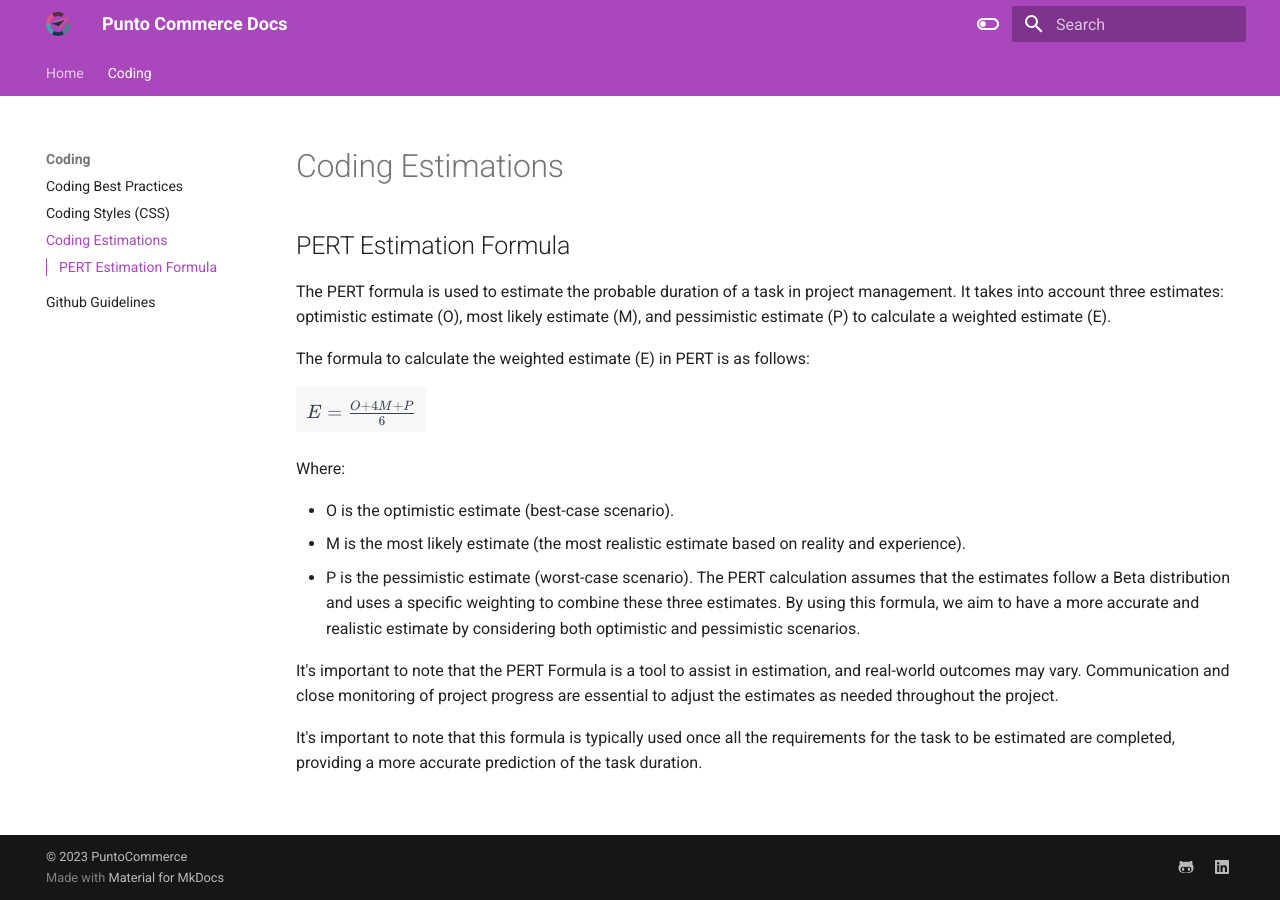
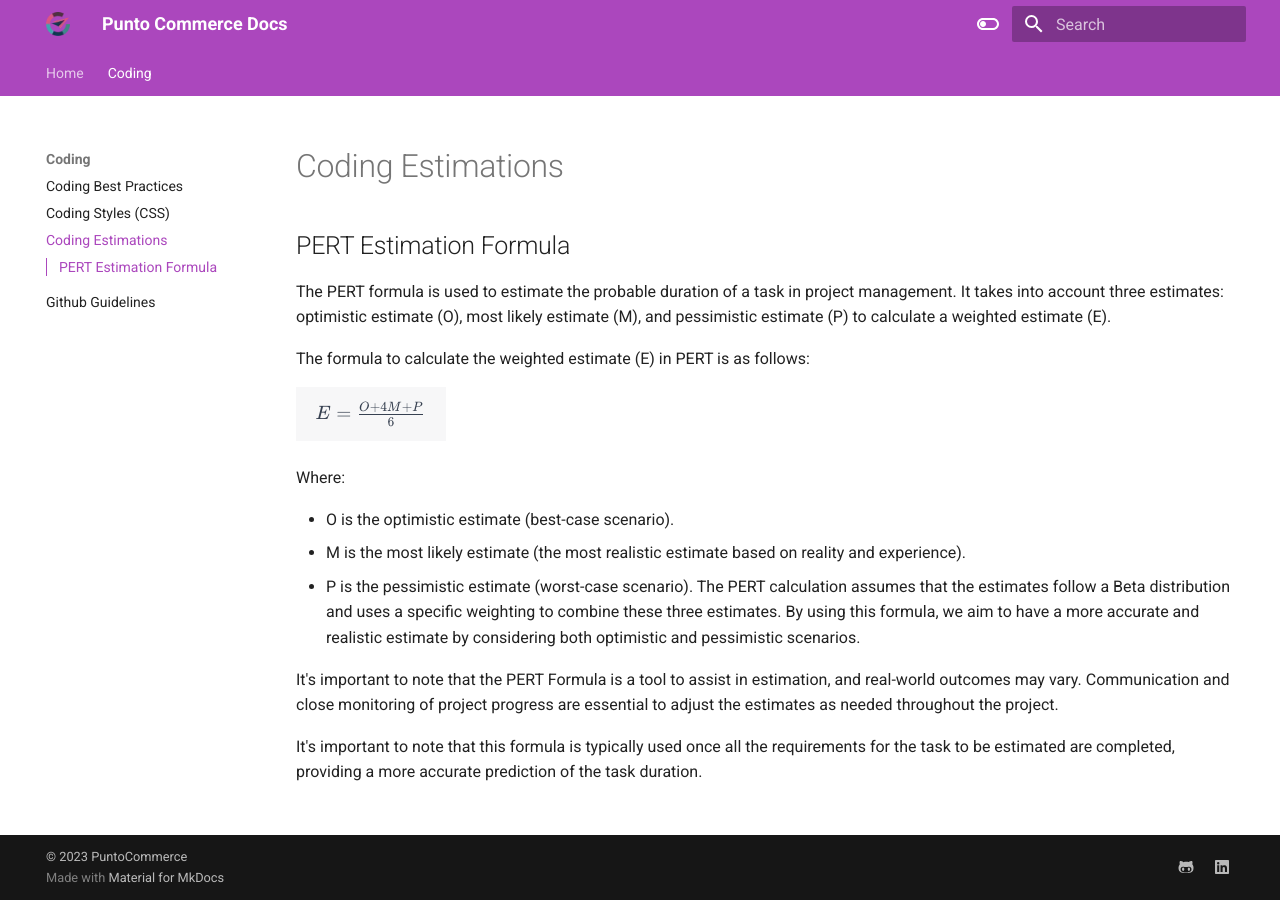
Before and after one commit to PuntoCommerce/PuntoCommerceDocs, an MkDocs documentation site: the page built from docs/coding/page4.md, in a window 1280 px wide. Built offline with MkDocs 1.6.1 and Material for MkDocs 9.7.7, drawn with Linux system fonts in a browser that asks for light colours.

Commit message:
fix/ change image file

```diff
--- a/docs/coding/page4.md
+++ b/docs/coding/page4.md
@@ -6,7 +6,7 @@ The PERT formula is used to estimate the probable duration of a task in project
 
 The formula to calculate the weighted estimate (E) in PERT is as follows:
 
-![PERT Formula: E=(O+(4xM)+P)](/images/pert_etimation.png)
+![PERT Formula: E=(O+(4xM)+P)](/images/PERT_formula.webp)
 
 Where:
 
```
Also changed, not shown: docs/images/PERT_formula.webp (added), docs/images/pert_estimation.png (renamed from docs/images/pert_etimation.png).
